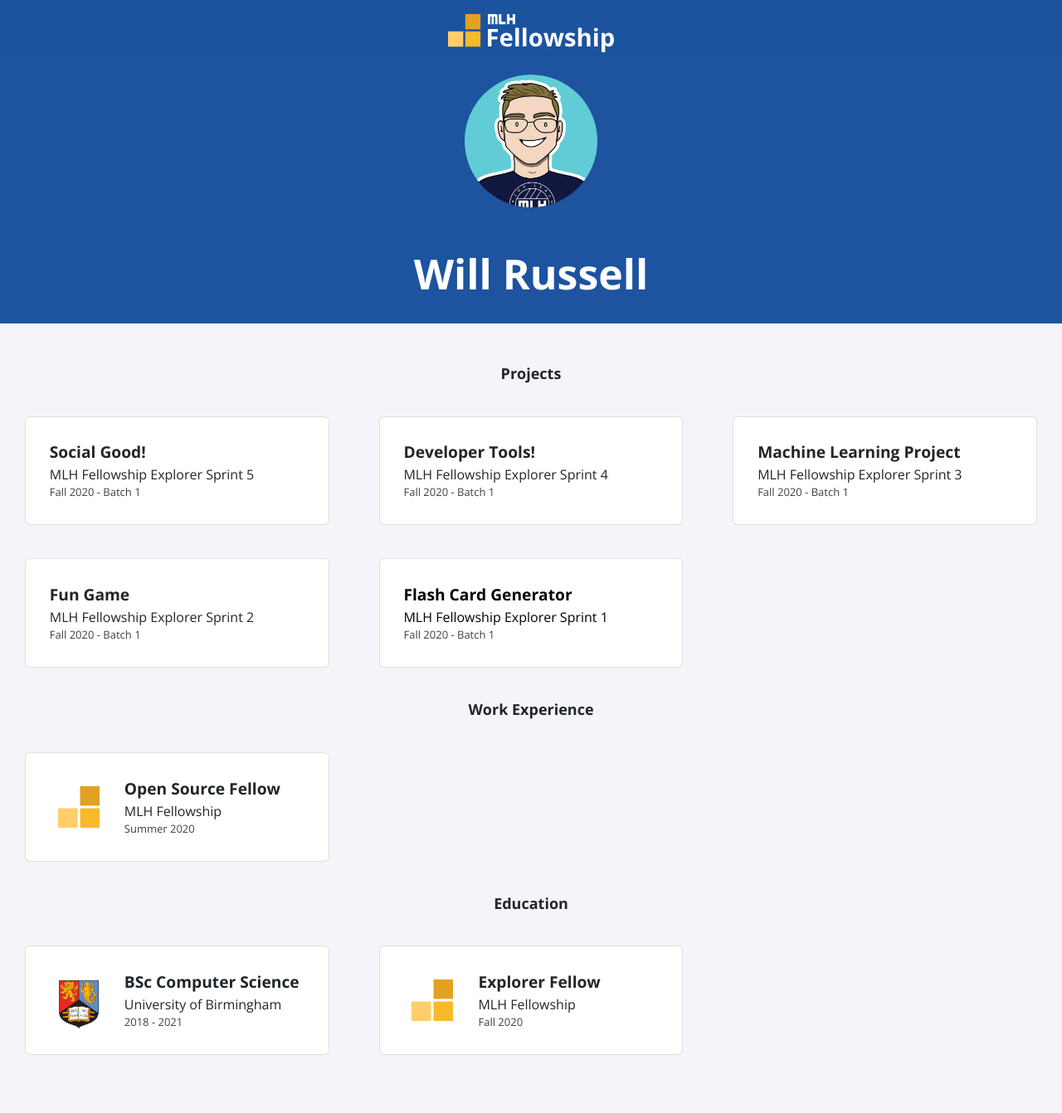
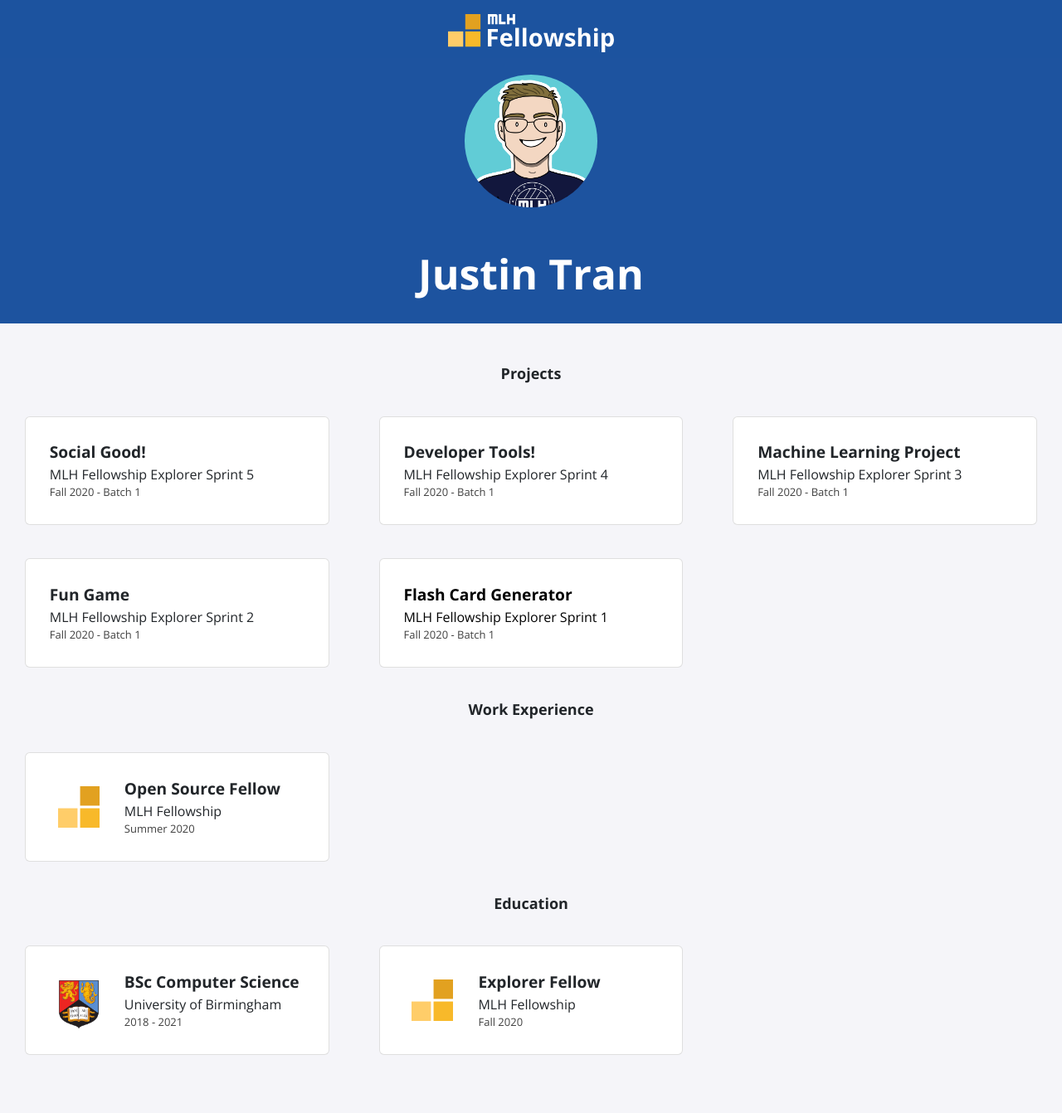
Before and after one commit to DapperQuokka/DapperQuokka.github.io, a Jekyll site: the page built from index.html, in a window 1280 px wide. Shown: the whole page at 83% size. Built offline with Jekyll 4.4.1, drawn with Linux system fonts in a browser that asks for light colours; nearby versions of some CDN libraries.

Commit message:
Update _config.yml to include DapperQuokka's name and social media

```diff
--- a/_config.yml
+++ b/_config.yml
@@ -1,13 +1,13 @@
-title: "Will Russell"
-email: fellowship@mlh.io
+title: "Justin Tran"
+email: justin.tran.jjt@outlook.com
 description: >- # this means to ignore newlines until "baseurl:"
   Write an awesome description for your new site here. You can edit this
   line in _config.yml. It will appear in your document head meta (for
   Google search results) and in your feed.xml site description.
 baseurl: "/"
-url: "/portfolio-template"
-twitter_username: mlhacks
-github_username:  mlh-fellowship
+url: "https://DapperQuokka.github.io/"
+twitter_username: DapperQuokka
+github_username:  DapperQuokka
 
 sass:
   sass_dir: _sass
```
